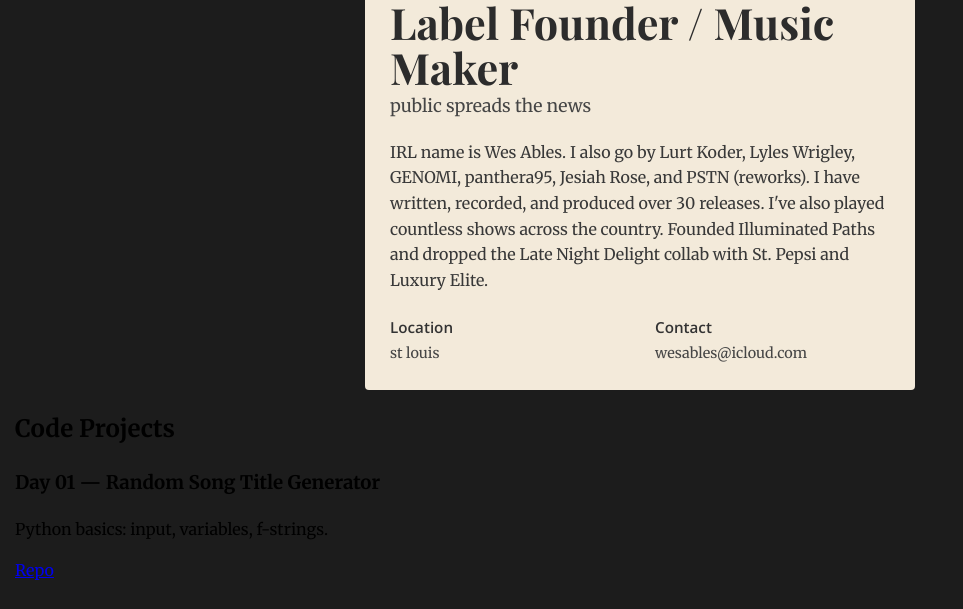
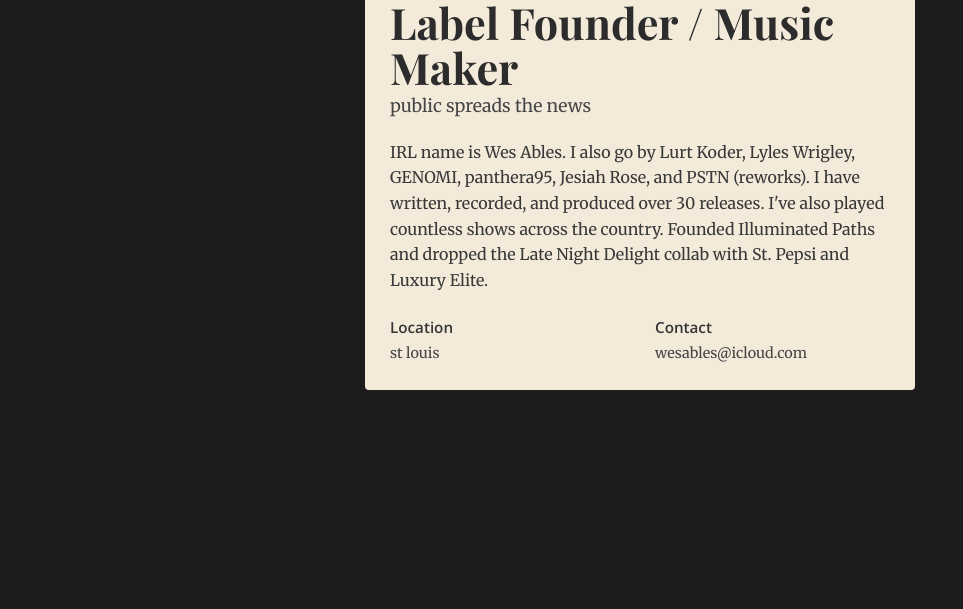
Before and after one commit to w-ables/pstn, a plain HTML site: page index.html in a window 1280 px wide. Shown: the part 1185-1794 px from the top of the page, without its empty margins (0-963 px from the left). After the commit the page ends 1600 px from the top, so only its background shows below. Drawn offline with nearby package versions, Linux system fonts and the light colour scheme.

Commit message:
Update index.html

```diff
--- a/index.html
+++ b/index.html
@@ -40,23 +40,6 @@
                 </div>
             </div>
         </section>
-        <!-- ===== Code Projects ===== -->
-<section class="projects">
-  <h2>Code Projects</h2>
-  <div class="projects-grid">
-    <!-- Project card template — duplicate for each new project -->
-    <article class="project-card">
-      <h3>Day 01 — Random Song Title Generator</h3>
-      <p>Python basics: input, variables, f-strings.</p>
-      <div class="project-links">
-        <a href="https://github.com/wesables/day-01-song-title-gen" target="_blank" rel="noopener">Repo</a>
-        <!-- Add a Live Demo link later when applicable -->
-        <!-- <a href="https://wesables.github.io/day-01-song-title-gen" target="_blank" rel="noopener">Live Demo</a> -->
-      </div>
-    </article>
-  </div>
-</section>
-<!-- ===== End Code Projects ===== -->
 
     </div>
 </body>
```
